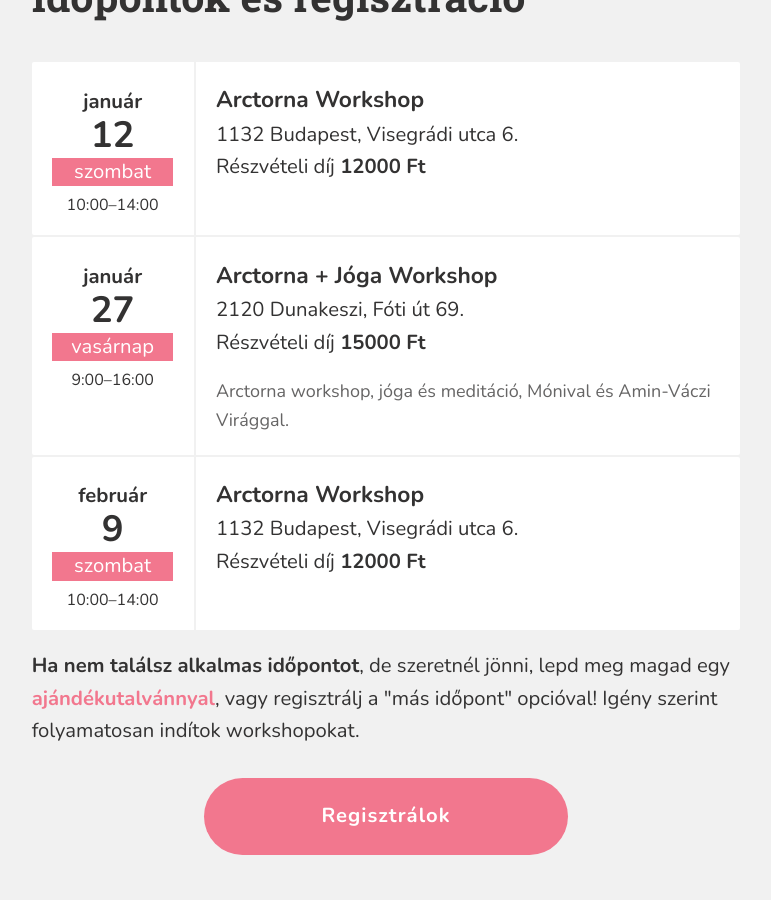
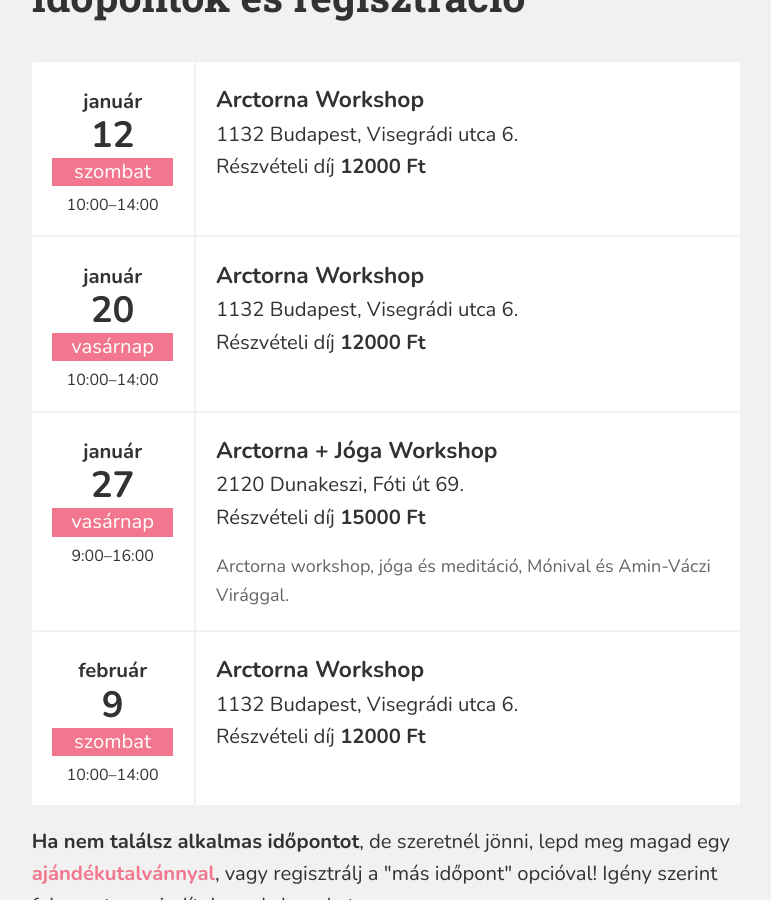
Before and after one commit to monikamudra/arctorna, a Jekyll site: the page built from workshop.md, in a window 1280 px wide and 900 px high, scrolled down 2367 px. Shown: the whole window, without its empty margins (254-1025 px from the left). Built offline with Jekyll 4.4.1, drawn with Linux system fonts in a browser that asks for light colours.

Commit message:
Add new workshop event

```diff
--- a/_data/workshop.yaml
+++ b/_data/workshop.yaml
@@ -5,6 +5,12 @@ price_desc: Részvételi díj
 events:
   -
     date: 2019-1-12T10:00
+    start: "10:00"
+    end: "14:00"
+    title: Arctorna Workshop
+    address: 1132 Budapest, Visegrádi utca 6.
+  -
+    date: 2019-1-20T10:00
     start: "10:00"
     end: "14:00"
     title: Arctorna Workshop
```
